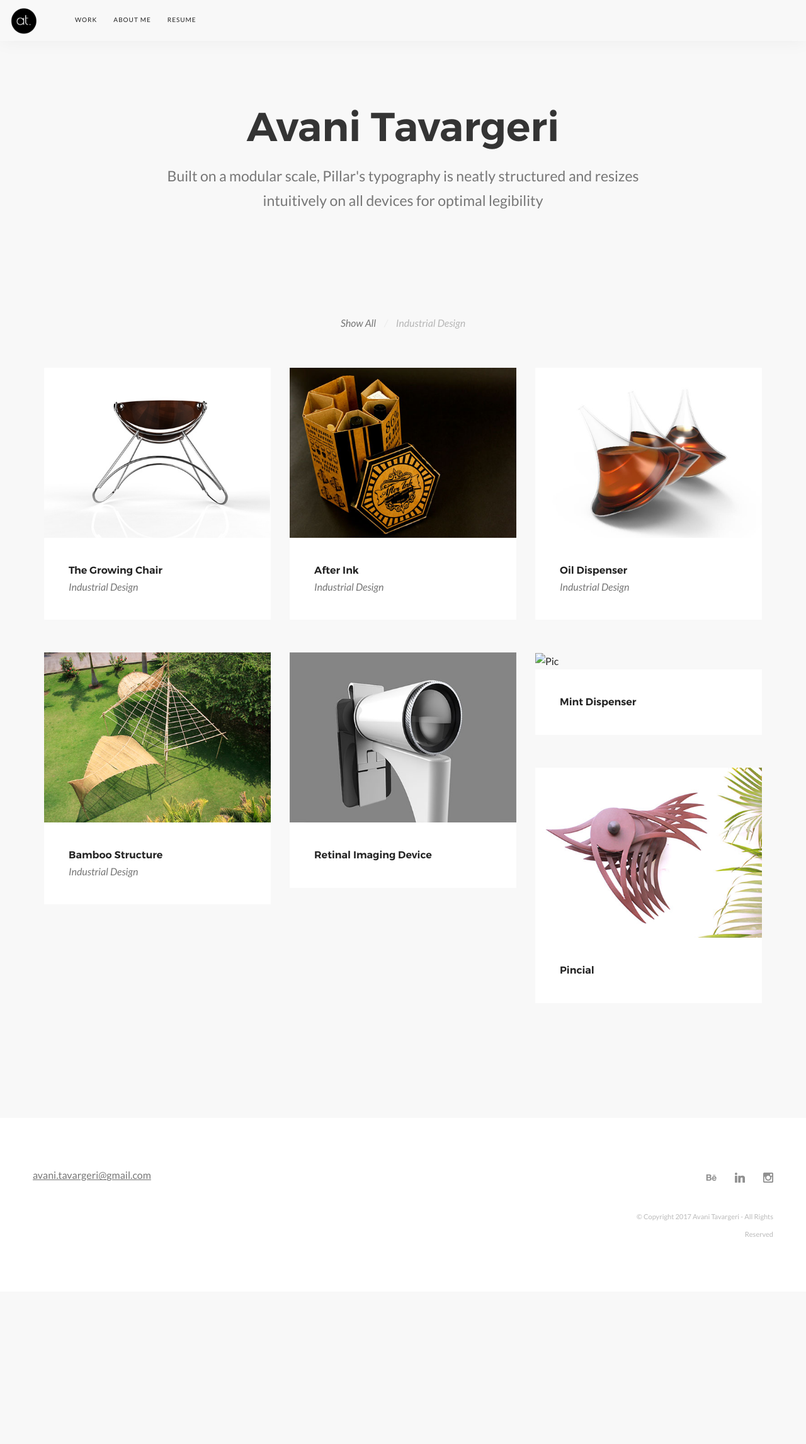
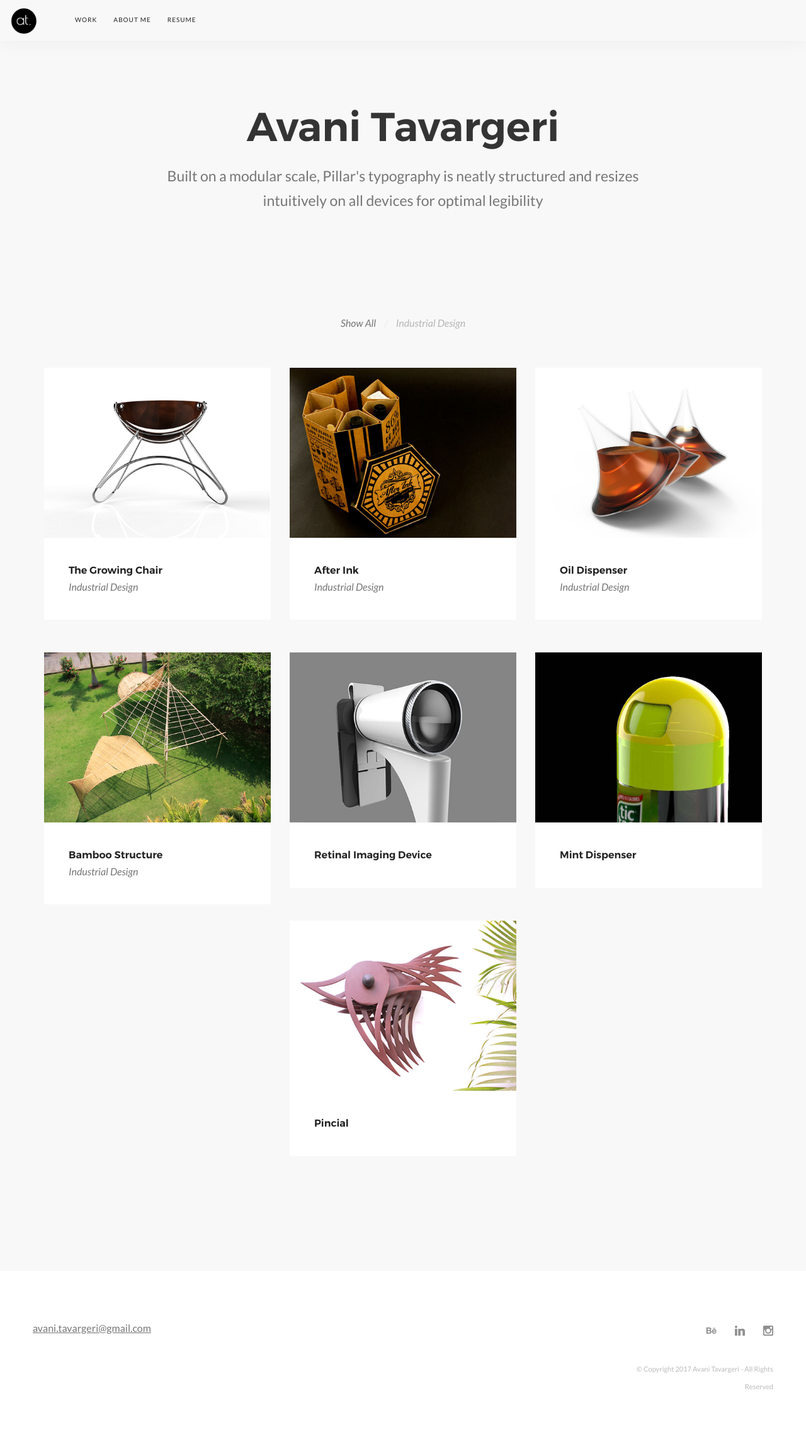
Before and after one commit to akshatkedia/avani-tavargeri, a Jekyll site: the page built from index.md, in a window 1280 px wide. Shown: the whole page at 63% size. Built offline with Jekyll 4.4.1, drawn with Linux system fonts in a browser that asks for light colours; some web fonts are replaced; before the commit the page ends 2051 px from its top, so only the background shows below that.

Commit message:
Updated Mint Dispenser

```diff
--- a/_projects/mint-dispenser.markdown
+++ b/_projects/mint-dispenser.markdown
@@ -1,4 +1,5 @@
 ---
 title: Mint Dispenser
 date: 2017-06-20 12:46:00 +05:30
+thumbnail image: "/uploads/thumbnail-tic-tac-dispenser.jpg"
 ---
```
